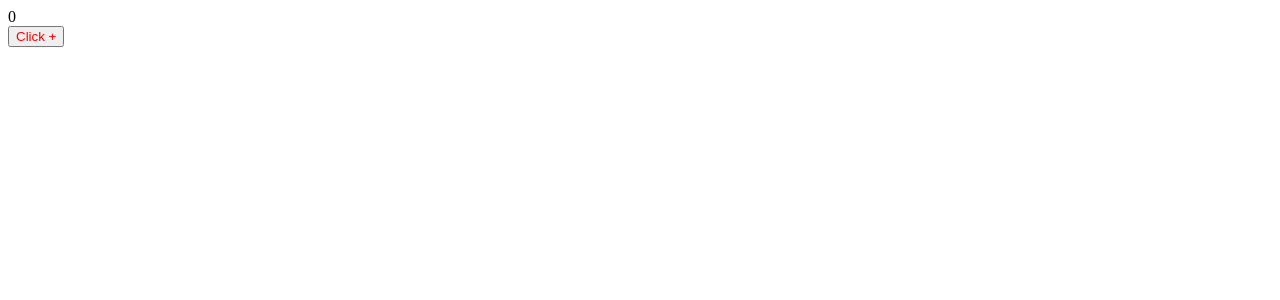
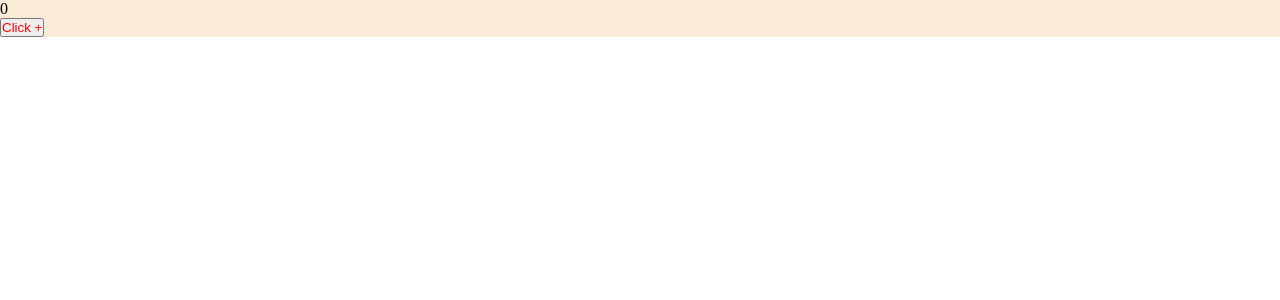
Before and after one commit to AlexBalew/advanced-features, a React app: page / in a window 1280 px wide. Shown: the top 300 px of the page. Built offline with nearby package versions, Linux system fonts and the light colour scheme.

Commit message:
set up of the css modules

```diff
--- /dev/null
+++ b/src/App.tsx
@@ -0,0 +1,11 @@
+import { Counter } from './components';
+import './index.scss';
+
+export const App = () => {
+
+    return (
+        <div className='app'>
+            <Counter />
+        </div>
+    )
+}
--- a/src/Counter.scss
+++ b/src/components/Counter.module.scss
@@ -1,3 +1,3 @@
-button {
+.button {
     color: red;
 }
--- a/src/Counter.tsx
+++ b/src/components/Counter.tsx
@@ -1,5 +1,5 @@
-import { useState } from "react";
-import './Counter.scss';
+import { useState } from 'react';
+import classes from './Counter.module.scss';
 
 export const Counter = () => {
     const [count, setCount] = useState<number>(0)
@@ -11,7 +11,7 @@
     return (
         <>
             <div>{count}</div>
-            <button onClick={increment}>Click +</button>
+            <button className={classes.button} onClick={increment}>Click +</button>
         </>
     )
 }
--- /dev/null
+++ b/src/components/index.ts
@@ -0,0 +1 @@
+export { Counter } from './Counter';
--- /dev/null
+++ b/src/index.scss
@@ -0,0 +1,9 @@
+* {
+    margin: 0;
+    padding: 0;
+    box-sizing: border-box;
+}
+
+.app {
+    background-color: antiquewhite;
+}
--- a/src/index.tsx
+++ b/src/index.tsx
@@ -1,8 +1,7 @@
 import { render } from "react-dom";
-import { Counter } from "./Counter";
-
+import { App } from "./App";
 
 render(
-    <Counter />,
+    <App />,
     document.getElementById('root')
 )
--- a/webpack.config.ts
+++ b/webpack.config.ts
@@ -1,6 +1,6 @@
 import { BuildMode, BuildEnv } from './config/build/types/config';
 import webpack from 'webpack'
-import path from "path";
+import path from 'path';
 import { BuildPaths, buildWebpackConfig } from './config/build';
 
 export default (env: BuildEnv) => {
```
Also changed, not shown: src/global.d.ts (added, +8 -0 lines), 5 other files (tests, documents, lock files or other folders).
